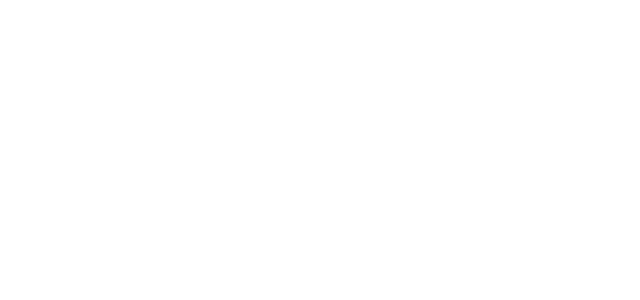
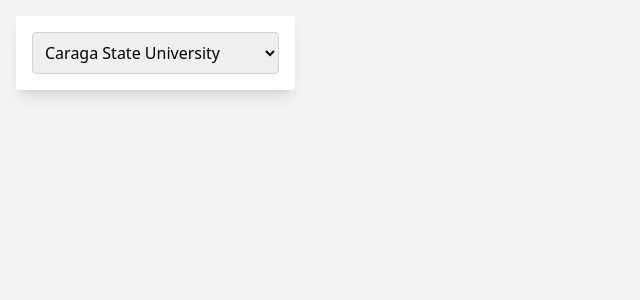
Before and after one commit to angelogalope/iTour, a React (Vite) app: page /navigation in a window 1280 px wide. Before the commit this address had no page. Shown: the top 300 px of the page, without its empty margins (0-640 px from the left). Built offline with nearby package versions, Linux system fonts and the light colour scheme.

Commit message:
Checkpoint

```diff
--- a/package.json
+++ b/package.json
@@ -21,10 +21,13 @@
     "aframe": "^1.6.0",
     "aframe-extras": "^7.5.4",
     "aframe-look-at-component": "^1.0.0",
+    "ar.js": "^2.2.2",
+    "leaflet": "^1.9.4",
     "nipplejs": "^0.10.2",
     "react": "^18.3.1",
     "react-dom": "^18.3.1",
     "react-icons": "^5.3.0",
+    "react-leaflet": "^5.0.0",
     "react-router-dom": "^6.27.0",
     "react-slick": "^0.30.2",
     "react-swipeable": "^7.0.1",
--- a/src/App.jsx
+++ b/src/App.jsx
@@ -12,8 +12,8 @@
 import Favorites from "./pages/Favorites";
 import EventList from "./pages/EventList";
 import Settings from "./pages/Settings";
-import ARView from "./pages/ARView";
 import TourScreen from "./pages/TourScreen";
+import Navigation from "./pages/Navigation";
 
 function App() {
   const [loading, setLoading] = useState(true);
@@ -41,7 +41,7 @@
           <Route path="/favorites" element={<Favorites />} />
           <Route path="/eventlist" element={<EventList />} />
           <Route path="/settings" element={<Settings />} />
-          <Route path="/ar-view" element={<ARView />} />
+          <Route path="/navigation" element={<Navigation />} />
         </Routes>
       )}
 
--- a/src/pages/ARView.jsx
+++ /dev/null
@@ -1,26 +0,0 @@
-import React from 'react';
-import { useNavigate } from 'react-router';
-
-const ARView = () => {
-  const navigate = useNavigate();
-
-  const handleBack = () => {
-    navigate(-1);
-  };
-
-  return (
-    <div style={{ width: '100%', height: '845' }}>
-      <iframe
-        src="https://app.cloudpano.com/tours/bnf-q9khW"
-        title="CloudPano 360 VR Tour"
-        width="100%"
-        height="845"
-        frameBorder="0"
-        allowFullScreen
-        allow="accelerometer; autoplay; clipboard-write; encrypted-media; gyroscope; picture-in-picture"
-      ></iframe>
-    </div>
-  );
-};
-
-export default ARView;
--- a/src/pages/Dashboard.jsx
+++ b/src/pages/Dashboard.jsx
@@ -46,7 +46,7 @@
 
         <div className="pb-16 flex flex-col gap-4">
           <div className="flex flex-col gap-4 px-6">
-            <h1 className="text-4xl font-black">Find Your Destination</h1>
+            <h1 className="flex flex-col text-3xl font-black">Navigate To <span>Your Destination</span></h1>
             <div className="flex flex-col gap-4">
               <div className="flex p-3 items-center text-gray-500 font-semibold bg-white rounded-lg shadow-gray-500 shadow-md">
                 <input type="text" placeholder="Search" className="w-full text-lg outline-none bg-transparent text-black font-normal" />
--- a/src/pages/EventList.jsx
+++ b/src/pages/EventList.jsx
@@ -71,6 +71,10 @@
     const handleBack = () => {
         navigate(-1);
     };
+
+    const handleVrBtn = () => {
+        navigate('/vr-view');
+    }
 
     const fetchEvents = async () => {
         setLoading(true);
@@ -205,8 +209,8 @@
                                 <p className="text-xs text-gray-400">{event.event_date}</p>
                             </div>
                             <div className="ml-auto flex flex-col items-end">
-                              <button className="mt-2 px-3 py-1 bg-blue-500 text-white text-sm rounded-lg hover:bg-blue-600">
-                                  AR View
+                              <button onClick={handleVrBtn} className="mt-2 px-3 py-1 bg-blue-500 text-white text-sm rounded-lg hover:bg-blue-600">
+                                  VR View
                               </button>
                             </div>
                         </div>
--- a/src/pages/Features.jsx
+++ b/src/pages/Features.jsx
@@ -60,7 +60,7 @@
 	}, [handleScroll]);
 
 	return (
-		<div className="flex flex-col items-center bg-primGreen h-screen justify-center gap-2 py-6 px-4">
+		<div className="flex flex-col items-center bg-primGreen h-screen justify-center gap-2 py-6">
 			{/* Slider Container */}
 			<div
 				ref={sliderRef}
--- a/src/pages/MapScreen.jsx
+++ b/src/pages/MapScreen.jsx
@@ -283,7 +283,7 @@
                 value={event.title}
                 align="center"
                 color="black"
-                position="0 30 0"
+                position="0 35 0"
                 scale="20 20 20"
                 look-at="#camera-rig"
               ></a-text>
--- /dev/null
+++ b/src/pages/Navigation.jsx
@@ -0,0 +1,58 @@
+import React, { useState } from 'react';
+
+function Navigation() {
+    // List of locations with coordinates from OpenStreetMap
+  const locations = [
+    { name: "Caraga State University", lat: 8.2292, lon: 125.5882 },
+    { name: "Tokyo Tower", lat: 35.6586, lon: 139.7454 },
+    { name: "Eiffel Tower", lat: 48.8584, lon: 2.2945 },
+    { name: "St. Anthony of Padua Parish", lat: 8.828503, lon: 125.691453 },
+  ];
+
+  // State for selected location
+  const [selectedLocation, setSelectedLocation] = useState(locations[0]);
+
+  // Handle location change
+  const handleLocationChange = (e) => {
+    const selected = locations.find(loc => loc.name === e.target.value);
+    setSelectedLocation(selected);
+  };
+
+  return (
+    <div className="h-screen bg-gray-100 flex items-center justify-center">
+      <div className="absolute top-4 left-4 z-10 bg-white p-4 rounded shadow-lg">
+        <select
+          onChange={handleLocationChange}
+          value={selectedLocation.name}
+          className="p-2 border border-gray-300 rounded"
+        >
+          {locations.map((location, index) => (
+            <option key={index} value={location.name}>
+              {location.name}
+            </option>
+          ))}
+        </select>
+      </div>
+
+      <a-scene
+        embedded
+        arjs="sourceType: webcam; debugUIEnabled: false;"
+        style={{ height: '100vh', width: '100%' }}
+      >
+        {/* Arrow pointing to the selected location */}
+        <a-entity
+          gps-entity-place={`latitude: ${selectedLocation.lat}; longitude: ${selectedLocation.lon}`}
+          geometry="primitive: cone; height: 1; radiusBottom: 0.3"
+          material="color: red"
+          position="5 0.5 0"
+          rotation="-90 0 0"
+        ></a-entity>
+
+        {/* Camera */}
+        <a-camera gps-camera rotation-reader></a-camera>
+      </a-scene>
+    </div>
+  );
+}
+
+export default Navigation;
--- a/src/pages/components/Carousel.jsx
+++ b/src/pages/components/Carousel.jsx
@@ -104,13 +104,19 @@
 								{/* Content */}
 								<div className="relative p-2 text-white z-10">
 									<h3 className="text-lg font-semibold">{item.building_id} {item.building_name}</h3>
-									<div className="flex flex-row gap-2 justify-between">
-										<p className="text-sm">{item.formal_name}</p>
-										<button className="text-black bottom-4 right-4 px-3 py-1 text-xs bg-white rounded-lg shadow z-10"
-											// onClick={() => navigate("/vr-view", { state: { tourId: "bnf-q9khW" } })}
-											onClick={() => navigate("/vr-view")}
+									<div className="flex flex-row gap-2 justify-between items-center">
+										<p className="text-sm max-w-44">{item.formal_name}</p>
+										<button
+											className="h-8 px-3 text-xs bg-white rounded-lg shadow text-black whitespace-nowrap flex items-center justify-center"
+											onClick={() => {
+											if (item.building_id === "CCIS") {
+												navigate("/vr-view");
+											} else {
+												alert("Virtual Tour not yet available");
+											}
+											}}
 										>
-											VR View
+											Virtual Tour
 										</button>
 									</div>
 								</div>
--- a/src/pages/components/NavBar.jsx
+++ b/src/pages/components/NavBar.jsx
@@ -38,7 +38,7 @@
   };
 
   const handleMapBtn = () => {
-    navigate('/mapscreen');
+    navigate('/navigation');
   };
 
   const handleFavBtn = () => {
```
Also changed, not shown: src/pages/components/Navigation.jsx (added), 2 other files (tests, documents, lock files or other folders).
